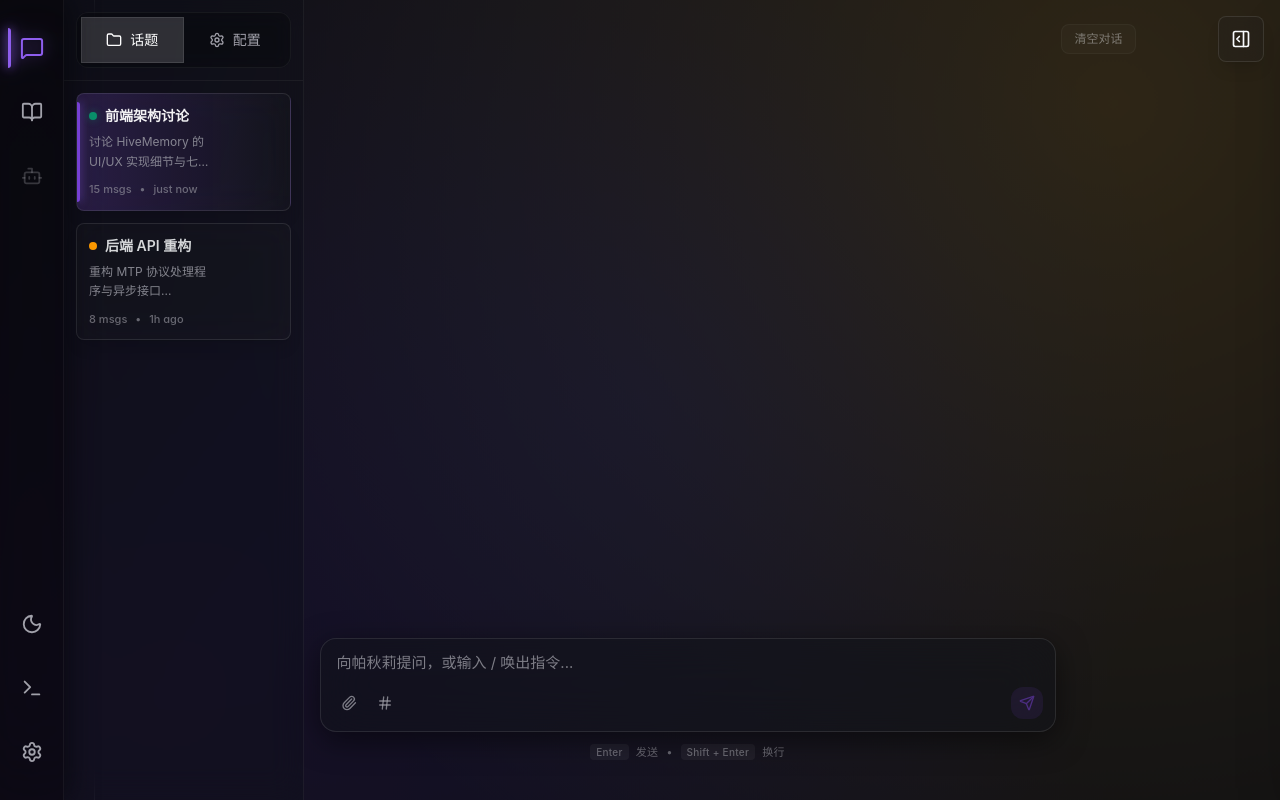
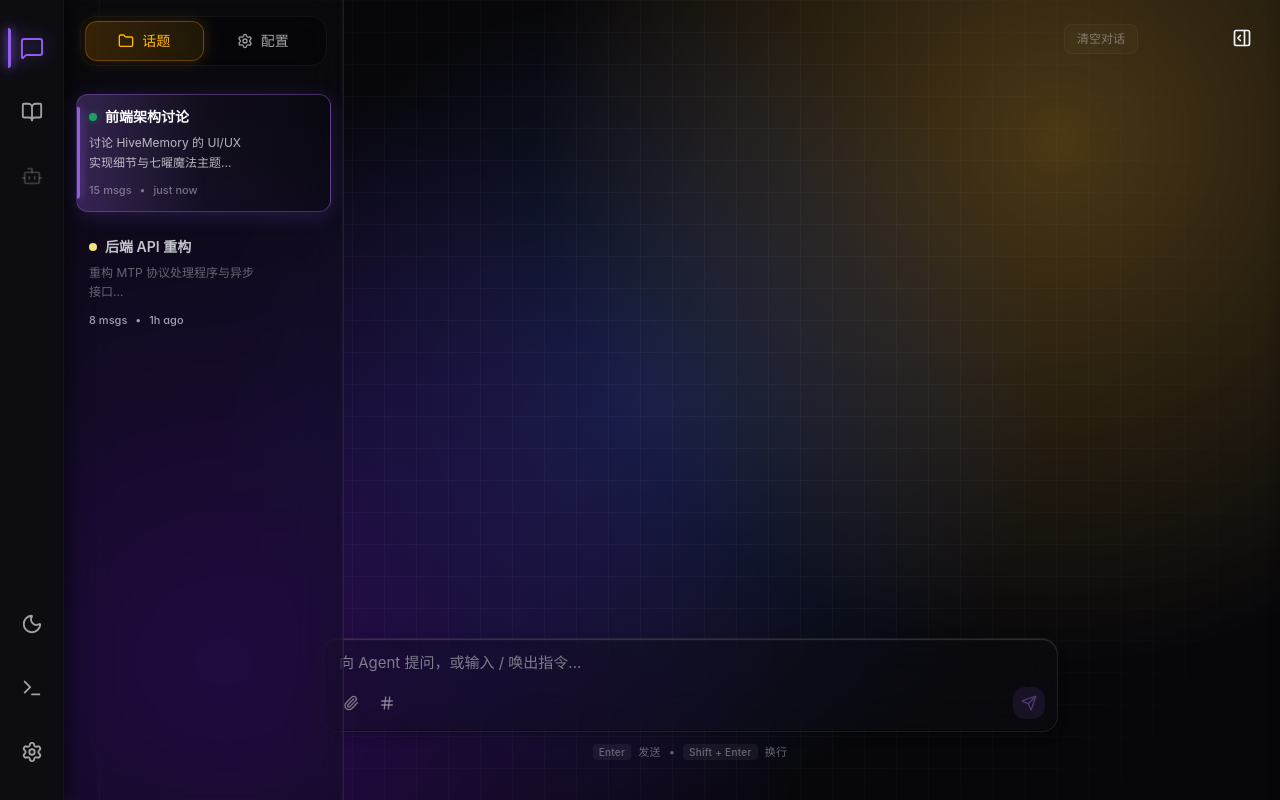
Before and after one commit to artemis03976/HiveMemory, a React (Vite) app in the folder frontend/: page / in a window 1280 px wide. Built offline with nearby package versions, Linux system fonts and the light colour scheme.

Commit message:
Slightly changed UI style

```diff
--- a/frontend/src/App.tsx
+++ b/frontend/src/App.tsx
@@ -45,10 +45,10 @@ function App() {
         {activeView === 'chat' && (
           <>
             <Panel
-              defaultSize={20}
-              minSize={15}
-              maxSize={30}
-              className="min-w-[240px]"
+              defaultSize={25}
+              minSize={20}
+              maxSize={35}
+              className="min-w-[280px]"
             >
               <ContextSidebar />
             </Panel>
--- a/frontend/src/components/GlobalNavBar.tsx
+++ b/frontend/src/components/GlobalNavBar.tsx
@@ -95,7 +95,7 @@ export function GlobalNavBar({ activeView, onViewChange }: GlobalNavBarProps) {
   };
 
   return (
-    <nav className="glass-nav w-16 h-screen flex flex-col items-center py-6 relative z-50">
+    <nav className="nav w-16 h-screen flex flex-col items-center py-6 relative z-50">
       {/* Top Section */}
       <div className="flex-1 flex flex-col gap-4">
         {topNavItems.map((item) => (
--- a/frontend/src/components/KernelVision.tsx
+++ b/frontend/src/components/KernelVision.tsx
@@ -46,7 +46,7 @@ export function KernelVision({ onClose }: KernelVisionProps) {
   const [activeTab, setActiveTab] = useState<TabType>('context'); // Default to context tab to avoid auto-connecting
 
   return (
-    <div className="glass-panel h-full flex flex-col border-l shadow-2xl">
+    <div className="liquid-glass glass-panel h-full flex flex-col border-l shadow-2xl">
       {/* Header */}
       <div className="flex items-center justify-between px-4 py-3 border-b border-white/10">
         <h2 className="text-sm font-semibold text-foreground">Kernel Vision</h2>
--- a/frontend/src/components/chat/ContextSidebar.tsx
+++ b/frontend/src/components/chat/ContextSidebar.tsx
@@ -28,17 +28,24 @@ export function ContextSidebar() {
   const [activeTab, setActiveTab] = useState<TabType>('topics');
 
   return (
-    <div className="glass-sidebar h-screen flex flex-col relative z-40">
-      {/* Tabs Header - 胶囊风格 */}
-      <div className="p-3 border-b border-white/5">
-        <div className="flex p-1 bg-black/20 backdrop-blur-sm rounded-xl border border-white/5">
+    <div className="liquid-glass glass-sidebar h-screen flex flex-col relative z-40">
+      {/* Tabs Header - 悬浮胶囊风格 (无边框分割) */}
+      <div className="p-4 pb-2">
+        <div className="relative flex p-1 bg-black/40 backdrop-blur-md rounded-2xl border border-white/5 shadow-inner">
+          {/* 滑动背景指示器 */}
+          <div
+            className="absolute top-1 bottom-1 w-[calc(50%-4px)] bg-gradient-to-r from-amber-500/20 to-amber-400/10 border border-amber-500/30 rounded-xl shadow-[0_0_15px_rgba(245,158,11,0.2)] transition-all duration-300 ease-[cubic-bezier(0.23,1,0.32,1)]"
+            style={{
+              left: activeTab === 'topics' ? '4px' : 'calc(50% + 0px)'
+            }}
+          />
           <TabButton active={activeTab === 'topics'} onClick={() => setActiveTab('topics')} icon={Folder} label="话题" />
           <TabButton active={activeTab === 'config'} onClick={() => setActiveTab('config')} icon={Settings} label="配置" />
         </div>
       </div>
 
       {/* Tab Content */}
-      <div className="flex-1 overflow-y-auto custom-scrollbar">
+      <div className="flex-1 overflow-y-auto custom-scrollbar pt-2">
         {activeTab === 'topics' && <TopicsTab topics={mockTopics} />}
         {activeTab === 'config' && <ConfigTab />}
       </div>
@@ -61,11 +68,11 @@ function TabButton({
     <button
       onClick={onClick}
       className={cn(
-        'flex-1 flex items-center justify-center gap-2 px-4 py-3',
-        'text-sm font-medium transition-all duration-200',
+        'relative flex-1 flex items-center justify-center gap-2 px-4 py-2.5 z-10',
+        'text-sm font-medium transition-colors duration-300',
         active
-          ? 'text-white bg-white/15 shadow-sm border border-white/10'
-          : 'text-muted-foreground hover:text-white hover:bg-white/5 border border-transparent'
+          ? 'text-amber-400'
+          : 'text-muted-foreground hover:text-foreground'
       )}
     >
       <Icon className="w-4 h-4" />
@@ -88,28 +95,44 @@ function TopicCard({ topic }: { topic: Topic }) {
   const [isHovered, setIsHovered] = useState(false);
 
   const statusColors = {
-    active: 'bg-emerald-500 shadow-[0_0_8px_rgba(16,185,129,0.5)]',
-    dormant: 'bg-amber-500',
+    active: 'bg-magic-wood shadow-[0_0_8px_rgba(16,185,129,0.5)]',
+    dormant: 'bg-magic-metal',
     swapped: 'bg-slate-600',
   };
 
   return (
     <div
       className={cn(
-        'glass-card p-3 rounded-lg cursor-pointer group overflow-hidden',
-        'transition-all duration-300 ease-out border',
-         topic.status === 'active'
-          ? 'bg-linear-to-r from-primary/20 to-transparent border-primary/30 shadow-[0_4px_20px_rgba(139,92,246,0.1)]'
-          : 'bg-white/5 border-white/5 hover:bg-white/10 hover:border-white/10'
+        // 基础样式：去掉所有的 blur 和 glass 类名！保持相对定位和过渡动画
+        'relative p-3 rounded-xl cursor-pointer group overflow-hidden',
+        'transition-all duration-200 ease-out border',
+
+        // 【核心改造：选中态 vs 未选中态】
+        topic.status === 'active'
+          ?[
+              // 选中态：实体黑底 + 星云紫渐变 + 明显边框 + 魔法发光
+              'bg-[#120f18]', // 实心暗紫黑色打底，彻底隔绝底层模糊背景
+              'bg-gradient-to-r from-primary/30 via-primary/5 to-transparent', // 叠加鲜艳的魔法渐变
+              'border-primary/40', // 清晰的实体边框
+              'shadow-[0_4px_20px_rgba(139,92,246,0.2)]' // 强烈的外部紫色光晕
+            ]
+          :[
+              // 未选中态：完全透明 (Ghost)，无边框
+              'bg-transparent',
+              'border-transparent',
+              // Hover 时仅叠加一层淡淡的纯白色，不加 blur
+              'hover:bg-white/5 hover:border-white/10'
+            ]
       )}
       onMouseEnter={() => setIsHovered(true)}
       onMouseLeave={() => setIsHovered(false)}
     >
+      {/* 选中态的左侧霓虹发光指示条 (保持不变，这是点睛之笔) */}
       {topic.status === 'active' && (
-        <div className="absolute left-0 top-2 bottom-2 w-[3px] rounded-r-full bg-primary shadow-[0_0_8px_rgba(139,92,246,0.8)]" />
+        <div className="absolute left-0 top-1/2 -translate-y-1/2 h-4/5 w-[3px] rounded-r-full bg-primary shadow-[0_0_10px_rgba(139,92,246,0.9)]" />
       )}
 
-      <div className="flex items-start justify-between gap-2">
+      <div className="flex items-start justify-between gap-2 relative z-10">
         <div className="flex-1 min-w-0">
           <div className="flex items-center gap-2 mb-1.5">
             {/* 状态指示灯 */}
@@ -117,17 +140,21 @@ function TopicCard({ topic }: { topic: Topic }) {
             {/* 标题 */}
             <h3 className={cn(
               "text-sm font-semibold truncate transition-colors",
-              topic.status === 'active' ? 'text-white/95' : 'text-foreground/85 group-hover:text-white'
+              topic.status === 'active' ? 'text-white' : 'text-foreground/80 group-hover:text-white/95'
             )}>
               {topic.title}
             </h3>
           </div>
           {/* 摘要 */}
-          <p className="text-xs text-muted-foreground/80 line-clamp-2 leading-relaxed">
+          <p className={cn(
+            "text-xs line-clamp-2 leading-relaxed transition-colors",
+            topic.status === 'active' ? 'text-white/70' : 'text-muted-foreground/60'
+          )}>
             {topic.summary}
           </p>
           {/* Meta 信息 */}
-          <div className="flex items-center gap-2 mt-2.5 text-[11px] text-muted-foreground/60 font-medium">
+          <div className="flex items-center gap-2 mt-2.5 text-[11px] font-medium transition-colors"
+               style={{ color: topic.status === 'active' ? 'rgba(255,255,255,0.4)' : 'var(--color-muted-foreground)' }}>
             <span>{topic.messageCount} msgs</span>
             <span>•</span>
             <span>{formatTime(topic.lastActive)}</span>
--- a/frontend/src/components/chat/OmniInput.tsx
+++ b/frontend/src/components/chat/OmniInput.tsx
@@ -28,12 +28,12 @@ export function OmniInput({ onSend, disabled }: OmniInputProps) {
   return (
     <div className="mx-auto max-w-3xl mb-4 w-full px-4">
       {/* 核心输入框本体 */}
-      <div className="glass-input rounded-2xl p-3 flex flex-col gap-2">
+      <div className="liquid-glass glass-input rounded-2xl p-3 flex flex-col gap-2">
 
         {/* 1. 输入区放在最上面，彻底无边框 */}
         <TextareaAutosize
           className="w-full resize-none bg-transparent outline-none text-[15px] text-foreground placeholder:text-muted-foreground/75 leading-relaxed px-1"
-          placeholder="向帕秋莉提问，或输入 / 唤出指令..."
+          placeholder="向 Agent 提问，或输入 / 唤出指令..."
           minRows={1}
           maxRows={8}
           value={message}
--- a/frontend/src/components/memory/MemoryCard.tsx
+++ b/frontend/src/components/memory/MemoryCard.tsx
@@ -19,7 +19,7 @@ export function MemoryCard({ memory, onClick }: MemoryCardProps) {
 
   return (
     <motion.div
-      className="glass-card p-4 rounded-lg cursor-pointer flex flex-col h-full min-h-[240px]"
+      className="liquid-glass glass-card p-4 rounded-lg cursor-pointer flex flex-col h-full min-h-[240px]"
       whileHover={{ scale: 1.02 }}
       transition={{ duration: 0.2 }}
       onClick={onClick}
--- a/frontend/src/index.css
+++ b/frontend/src/index.css
@@ -3,29 +3,29 @@
 @import 'highlight.js/styles/github-dark.css';
 
 @theme {
-    /* 七曜魔法 Semantic Colors */
+  /* 日月交辉底色 - 晶格聚光底板 (极深渊色) */
+  --color-background: hsl(240 20% 4%);      /* 极深的底色，突显高光 */
+  --color-foreground: hsl(210 40% 96%);      /* 文字保持高对比 */
+
+  /* 七曜魔法状态色*/
   --color-magic-water: hsl(190 90% 50%);
   --color-magic-wood: hsl(150 80% 45%);
   --color-magic-fire: hsl(340 80% 60%);
   --color-magic-earth: hsl(30 20% 50%);
   --color-magic-metal: hsl(52 82% 73%);
-  --color-magic-moon: hsl(260 80% 65%);
+  --color-magic-moon: hsl(260 70% 65%);
   --color-magic-sun: hsl(45 100% 60%);
 
-  --color-background: hsl(230 20% 8%);
-  --color-foreground: hsl(210 40% 98%);
+  /* 主题强调色 */
+  --color-primary: hsl(265 70% 65%);        /* 略提亮，更通透 */
 
   --color-card: hsl(240 10% 3.9%);
   --color-card-foreground: hsl(210 40% 98%);
-
-  --color-primary: hsl(262 80% 60%);
-  --color-primary-foreground: hsl(210 40% 98%);
 
   --color-muted: hsl(240 3.7% 15.9%);
   --color-muted-foreground: hsl(240 5% 64.9%);
 
   --color-border: hsl(240 5% 25% / 0.2);
-  --color-input: hsl(240 3.7% 15.9%);
   --color-ring: hsl(262 80% 60%);
 
   --radius-sm: 0.125rem;
@@ -55,34 +55,76 @@
 
 @layer utilities {
 
-  /* Enhanced Glassmorphism utilities */
-  .glass-nav {
-    /* 使用 black/40 压暗底色，backdrop-blur-3xl 提供最强的物理厚重感 */
-    @apply bg-black/40 backdrop-blur-3xl border-r border-white/5;
-    /* 向右投射阴影，在视觉上把它“抬高”，压在 L2 之上 */
-    box-shadow: 2px 0 30px rgba(0, 0, 0, 0.5);
+  /*
+   * ==========================================
+   * Liquid Glass Base Material
+   * 苹果 iOS 风格液态玻璃 + 魔法水晶折射质感
+   * ==========================================
+   */
+  .liquid-glass {
+    /* 基础模糊，iOS 级别的柔和度 */
+    backdrop-filter: blur(24px) saturate(120%);
+    /* 默认深色主题：带微弱蓝紫倾向的深色半透明底色，确保透出底部聚光灯的同时不过于惨白 */
+    background-color: rgba(15, 15, 20, 0.35);
+    /* 魔法水晶质感的核心：多重内阴影 + 外阴影 */
+     box-shadow:
+      inset 0 1px 1px rgba(255, 255, 255, 0.15),   /* 顶部锐利高光 */
+      inset 1px 0 1px rgba(255, 255, 255, 0.05),   /* 左侧微弱侧光 */
+      inset 0 -1px 1px rgba(0, 0, 0, 0.4),         /* 底部暗部截断 */
+      0 4px 12px rgba(0, 0, 0, 0.2);               /* 基础环境光遮蔽 (AO) */
+    /* 极细的边框，增强物理边缘感 */
+    border: 1px solid rgba(255, 255, 255, 0.08);
   }
 
-  /* L1/L2 Sidebar: Heavy blur, dark background, structural emphasis */
-  .glass-sidebar {
-    @apply bg-background/30 backdrop-blur-lg border-r border-white/5;
-    /* 玻璃边缘微光 (Inner Highlight) - 这是高级玻璃质感的灵魂 */
-    box-shadow: 4px 0 24px rgba(0,0,0,0.15);
+  /* Enhanced Glassmorphism utilities - Crystal/Spotlight approach */
+  .nav {
+    /* 作为系统边框的纯色导航栏，不透光，提供视觉锚点 */
+    background-color: hsl(240, 13%, 6%);
+    /* 强烈的侧边阴影，将其层级提升，与背后的发光空间隔离开 */
+    box-shadow:
+      2px 0 20px rgba(0, 0, 0, 0.6),
+      inset -1px 0 0 rgba(255, 255, 255, 0.03);
   }
 
-  /* L3 Workspace: Light blur to reveal aurora background */
-  .glass-workspace {
-    @apply bg-transparent;
+  /* L1/L2 Sidebar: 继承基础材质，移除右侧圆角/边框，适应侧边栏形态 */
+  .glass-sidebar {
+    border-top: none;
+    border-bottom: none;
+    border-left: none;
+    border-right: 1px solid rgba(255, 255, 255, 0.08);
+    /* 微调阴影，使其更符合贴边的物理形态 */
+    box-shadow:
+      inset -1px 0 1px rgba(255, 255, 255, 0.05),
+      4px 0 24px rgba(0, 0, 0, 0.3);
   }
 
-  /* Cards/Popovers: Hover effect, edge highlight */
+  /* Cards/Popovers: 继承基础材质，增加交互态 */
   .glass-card {
-    @apply bg-muted/20 backdrop-blur-lg border border-white/10 shadow-lg hover:bg-muted/30 hover:border-white/20 transition-all duration-300;
+    @apply transition-all duration-300;
+  }
+  .glass-card:hover {
+    background-color: rgba(25, 25, 30, 0.45);
+    border-color: rgba(255, 255, 255, 0.15);
+    /* 悬浮时增强顶部高光，模拟被“照亮” */
+    box-shadow:
+      inset 0 1px 2px rgba(255, 255, 255, 0.25),
+      inset 0 0 20px rgba(255, 255, 255, 0.05),
+      0 12px 40px rgba(0, 0, 0, 0.4);
   }
 
   /* Omni-Input: Enhanced glow on focus */
   .glass-input {
-    @apply bg-background/50 backdrop-blur-xl border border-white/10 shadow-[0_8px_30px_rgb(0,0,0,0.5)] focus-within:ring-1 focus-within:ring-primary/50 focus-within:border-primary/50 focus-within:bg-background/70 transition-all duration-300;
+    @apply transition-all duration-300;
+  }
+  .glass-input:focus-within {
+    background-color: rgba(10, 10, 12, 0.6);
+    /* 聚焦时泛出主题色光芒 */
+    border-color: var(--color-magic-moon); /* 对应 primary 色系的紫色 */
+    box-shadow:
+      inset 0 1px 1px rgba(255, 255, 255, 0.2),
+      0 0 0 1px var(--color-magic-moon), /* Focus ring */
+      0 12px 40px rgba(0, 0, 0, 0.5);
+
   }
 
   /* Custom scrollbar */
@@ -130,46 +172,48 @@
   }
 }
 
-/* Aurora gradient background */
+/* Textured Spotlights Background */
 body::before {
   content: '';
   position: fixed;
   top: 0; left: 0; right: 0; bottom: 0;
-  z-index: -1;
+  z-index: -2;
   background:
-    /* 左下：月之深邃 (紫) */
-    radial-gradient(circle at 15% 85%, hsl(265 70% 40% / 0.25) 0%, transparent 70%),
+    /* 左下：月之深邃 (紫) - 缩小范围，提高浓度作为聚光 */
+    radial-gradient(circle at 20% 80%, hsl(265 80% 50% / 0.45) 0%, transparent 45%),
     /* 中部：魔法之渊 (蓝) */
-    radial-gradient(circle at 50% 50%, hsl(225 80% 50% / 0.15) 0%, transparent 70%),
+    radial-gradient(circle at 50% 50%, hsl(225 90% 60% / 0.35) 0%, transparent 50%),
     /* 右上：日之高光 (琥珀金) */
-    radial-gradient(circle at 85% 15%, hsla(40 90% 55% / 0.30) 0%, transparent 70%);
-  background-color: hsl(230 20% 5%);
-  animation: aurora 20s ease-in-out infinite alternate;
+    radial-gradient(circle at 80% 20%, hsla(40 100% 60% / 0.4) 0%, transparent 40%);
+  background-color: var(--color-background);
+  animation: spotlights 20s ease-in-out infinite alternate;
   pointer-events: none;
 }
 
-@keyframes aurora {
+/* 晶格纹理层 */
+body::after {
+  content: '';
+  position: fixed;
+  top: 0; left: 0; right: 0; bottom: 0;
+  z-index: -1;
+  /* 微弱的网格纹理，增强玻璃折射的物理厚度感 */
+  background-image:
+    linear-gradient(to right, rgba(255, 255, 255, 0.03) 1px, transparent 1px),
+    linear-gradient(to bottom, rgba(255, 255, 255, 0.03) 1px, transparent 1px);
+  background-size: 32px 32px;
+  /* 让边缘网格逐渐消失，只在中心光亮处明显 */
+  mask-image: radial-gradient(circle at center, black 40%, transparent 100%);
+  -webkit-mask-image: radial-gradient(circle at center, black 40%, transparent 100%);
+  pointer-events: none;
+}
+
+@keyframes spotlights {
   0%, 100% {
-    opacity: 0.6;
+    opacity: 0.8;
     transform: scale(1);
   }
   50% {
-    opacity: 0.4;
-    transform: scale(1.1);
+    opacity: 0.6;
+    transform: scale(1.15);
   }
 }
-
-/* Reduced motion support */
-@media (prefers-reduced-motion: reduce) {
-  *,
-  *::before,
-  *::after {
-    animation-duration: 0.01ms !important;
-    animation-iteration-count: 1 !important;
-    transition-duration: 0.01ms !important;
-  }
-
-  body::before {
-    animation: none;
-  }
-}
--- a/frontend/vite.config.ts
+++ b/frontend/vite.config.ts
@@ -13,7 +13,7 @@ export default defineConfig({
   },
   server: {
     host: '127.0.0.1',
-    port: 6918, // Custom port to avoid Windows reserved ranges
+    port: 5173, // Custom port to avoid Windows reserved ranges
     proxy: {
       '/api': {
         target: 'http://localhost:8769', // Custom port to avoid Windows reserved ranges
```
